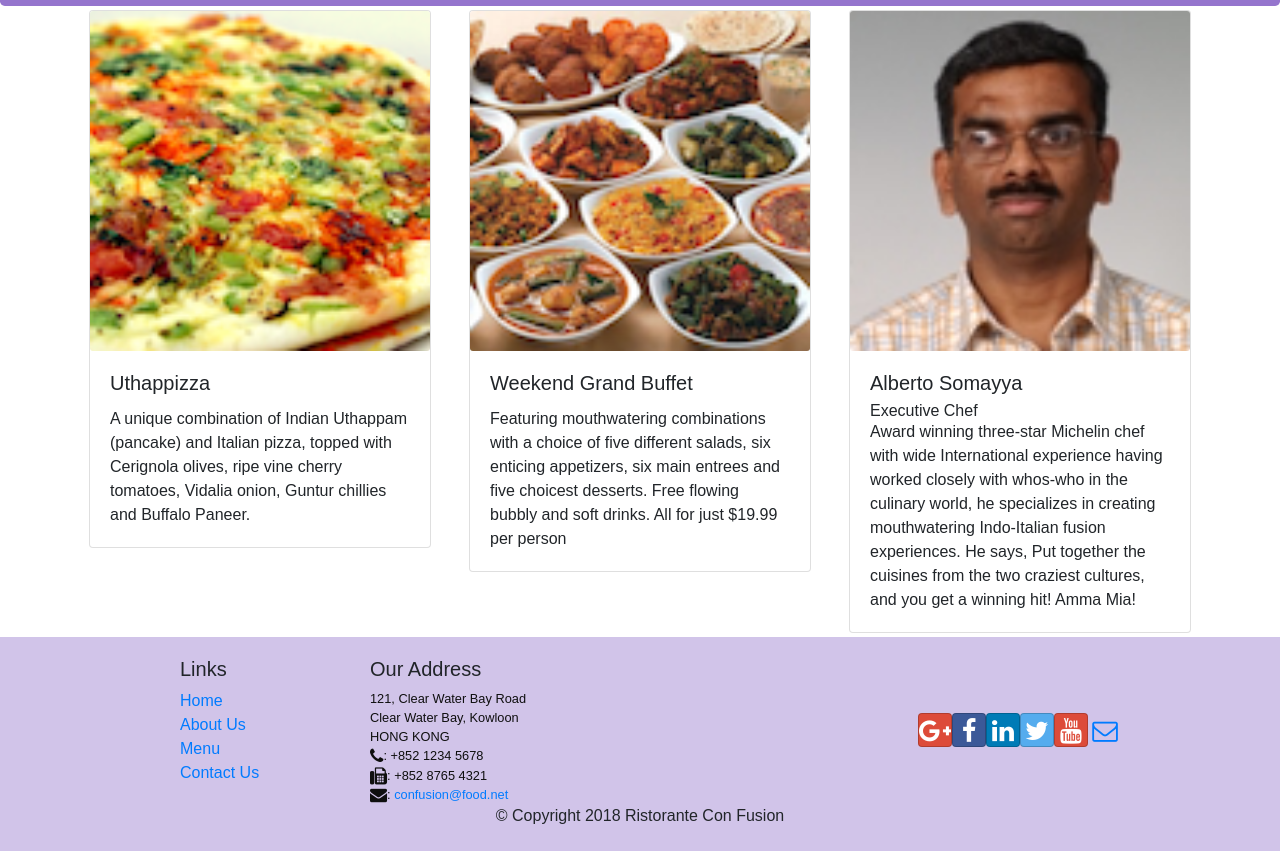
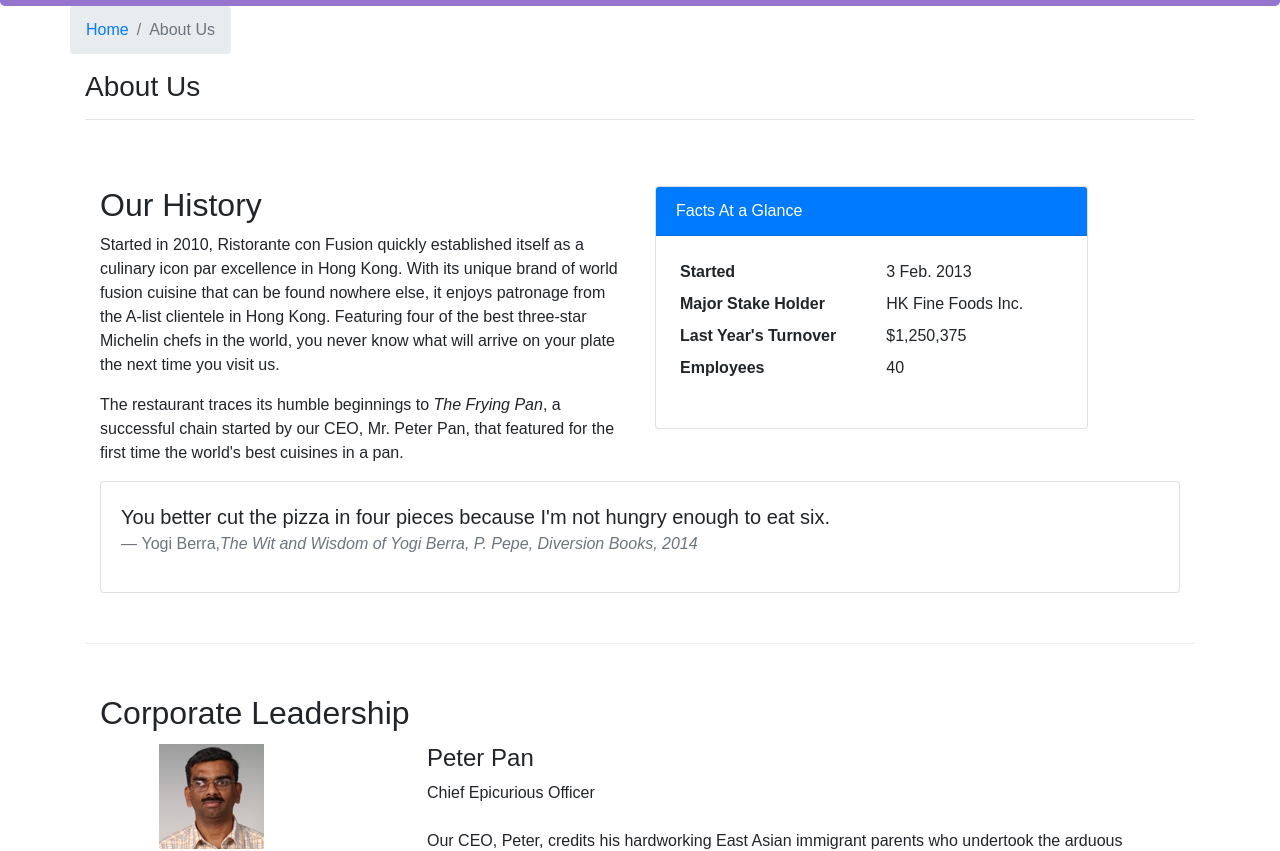
Before and after one commit to yisiang-ong/react, a React (Create React App) app: page /aboutus in a window 1280 px wide. Before the commit this address led to /home. Shown: the part 336-1187 px from the top of the page. Built offline with nearby package versions, Linux system fonts and the light colour scheme.

Commit message:
Assignment 2

```diff
--- /dev/null
+++ b/src/components/AboutComponent.js
@@ -0,0 +1,97 @@
+import React from 'react';
+import { Breadcrumb, BreadcrumbItem, Card, CardBody, CardHeader, Media } from 'reactstrap';
+import { Link } from 'react-router-dom';
+
+function RenderLeader ({leader}) {
+
+    return (
+        <Media tag="li" className="mt-0 mb-1">
+            <Media left top className="col-12 col-md-3 m-1" href="#">
+                <Media object src={leader.image} alt={leader.name} />
+            </Media>
+            <Media body className="col-12 col-md m-1">
+                <Media heading>
+                    {leader.name}
+                </Media>
+                <Media subheadding>
+                    {leader.designation}
+                </Media>
+                <br/>
+                {leader.description}
+            </Media>
+        </Media>
+    );
+}
+function About(props) {
+
+    const leaders = props.leaders.map((leader) => {
+        return (
+            <RenderLeader leader={leader}/>
+        );
+    });
+
+    return(
+        <div className="container">
+            <div className="row">
+                <Breadcrumb>
+                    <BreadcrumbItem><Link to="/home">Home</Link></BreadcrumbItem>
+                    <BreadcrumbItem active>About Us</BreadcrumbItem>
+                </Breadcrumb>
+                <div className="col-12">
+                    <h3>About Us</h3>
+                    <hr />
+                </div>
+            </div>
+            <div className="row row-content">
+                <div className="col-12 col-md-6">
+                    <h2>Our History</h2>
+                    <p>Started in 2010, Ristorante con Fusion quickly established itself as a culinary icon par excellence in Hong Kong. With its unique brand of world fusion cuisine that can be found nowhere else, it enjoys patronage from the A-list clientele in Hong Kong.  Featuring four of the best three-star Michelin chefs in the world, you never know what will arrive on your plate the next time you visit us.</p>
+                    <p>The restaurant traces its humble beginnings to <em>The Frying Pan</em>, a successful chain started by our CEO, Mr. Peter Pan, that featured for the first time the world's best cuisines in a pan.</p>
+                </div>
+                <div className="col-12 col-md-5">
+                    <Card>
+                        <CardHeader className="bg-primary text-white">Facts At a Glance</CardHeader>
+                        <CardBody>
+                            <dl className="row p-1">
+                                <dt className="col-6">Started</dt>
+                                <dd className="col-6">3 Feb. 2013</dd>
+                                <dt className="col-6">Major Stake Holder</dt>
+                                <dd className="col-6">HK Fine Foods Inc.</dd>
+                                <dt className="col-6">Last Year's Turnover</dt>
+                                <dd className="col-6">$1,250,375</dd>
+                                <dt className="col-6">Employees</dt>
+                                <dd className="col-6">40</dd>
+                            </dl>
+                        </CardBody>
+                    </Card>
+                </div>
+                <div className="col-12">
+                    <Card>
+                        <CardBody className="bg-faded">
+                            <blockquote className="blockquote">
+                                <p className="mb-0">You better cut the pizza in four pieces because
+                                    I'm not hungry enough to eat six.</p>
+                                <footer className="blockquote-footer">Yogi Berra,
+                                <cite title="Source Title">The Wit and Wisdom of Yogi Berra,
+                                    P. Pepe, Diversion Books, 2014</cite>
+                                </footer>
+                            </blockquote>
+                        </CardBody>
+                    </Card>
+                </div>
+            </div>
+            <div className="row row-content">
+                <div className="col-12">
+                    <h2>Corporate Leadership</h2>
+                </div>
+                <div className="col-12">
+                    <Media list>
+                        {leaders}
+                    </Media>
+                </div>
+            </div>
+        </div>
+    );
+}
+
+export default About;
--- a/src/components/MainComponent.js
+++ b/src/components/MainComponent.js
@@ -2,6 +2,7 @@
 import Home from './HomeComponent';
 import Menu from './MenuComponent';
 import Contact from './ContactComponent';
+import About from './AboutComponent';
 import DishDetail from './DishdetailComponent';
 import Header from './HeaderComponent';
 import Footer from './FooterComponent';
@@ -48,7 +49,8 @@
           <Route path= "/home" component={HomePage} />
           <Route exact path= "/menu" component={() => <Menu dishes={this.state.dishes} />} />
           <Route path="/menu/:dishId" component={DishWithId} />
-          <Route exact path = "/contactus" component={Contact}></Route>
+          <Route exact path="/aboutus" component={() => <About leaders={this.state.leaders} />}/>
+          <Route exact path = "/contactus" component={Contact} />
           <Redirect to="/home" />
         </Switch>
         <Footer />
```
